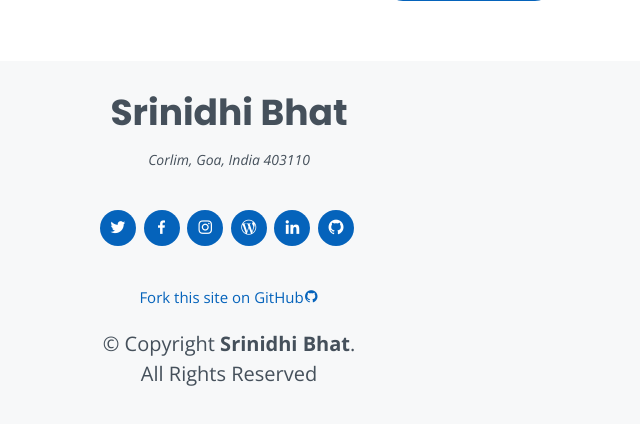
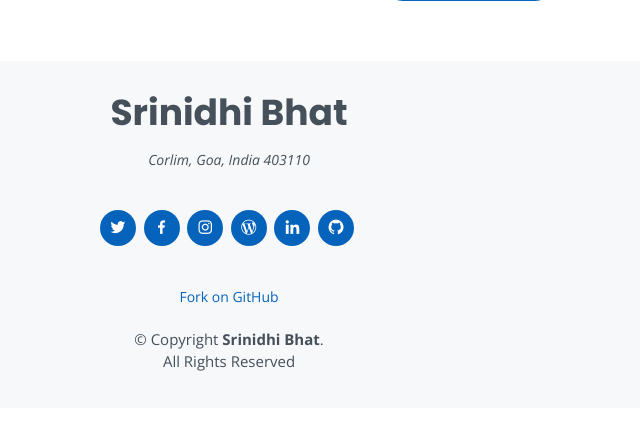
Before and after one commit to srinidhibhat45/srinidhi-bhat-portfolio, a PHP site: page / in a window 1280 px wide. Shown: the part 5292-5716 px from the top of the page, without its empty margins (411-1051 px from the left). After the commit the page ends 5663 px from the top, so only its background shows below. Run offline with PHP 8.4, Linux system fonts and the light colour scheme.

Commit message:
minor changes to opacity fork button

```diff
--- a/assets/css/style.css
+++ b/assets/css/style.css
@@ -260,7 +260,7 @@ h1, h2, h3, h4, h5, h6 {
 
 #hero:before {
   content: "";
-  background: rgba(255, 255, 255, 0.527);
+  background: rgba(255, 255, 255, 0.185);
   position: absolute;
   bottom: 0;
   top: 0;
--- a/index.html
+++ b/index.html
@@ -27,6 +27,9 @@
 
   <!-- Template Main CSS File -->
   <link href="assets/css/style.css" rel="stylesheet">
+
+  <!-- Place this tag in your head or just before your close body tag. -->
+  <script async defer src="https://buttons.github.io/buttons.js"></script>
 
 </head>
 
@@ -496,13 +499,13 @@
         <a href="https://www.github.com/srinidhibhat45" class="github" target="_blank"><i class="bx bxl-github"></i></a>
       </div>
 
-      <div>
-        <a style="font-size: 15px" href="https://github.com/srinidhibhat45/srinidhibhatresume" class="github" target="_blank">Fork this site on GitHub<i class="bx bxl-github"></i></a>
-      </div>
+
+    <a class="github-button" href="https://github.com/srinidhibhat45/srinidhibhatresume/fork" data-color-scheme="no-preference: dark; light: dark; dark: dark;" data-size="large" aria-label="Fork srinidhibhat45/srinidhibhatresume on GitHub">Fork on GitHub</a>
 
       <br>
+      <br>
 
-      <div class="copyright" style="font-size: 20px">
+      <div class="copyright" style="font-size: 15px">
         &copy; Copyright <strong><span>Srinidhi Bhat</span></strong>. <br>
         <span>All Rights Reserved</span>
       </div>
@@ -516,7 +519,6 @@
   <script src="assets/vendor/jquery/jquery.min.js"></script>
   <script src="assets/vendor/bootstrap/js/bootstrap.bundle.min.js"></script>
   <script src="assets/vendor/jquery.easing/jquery.easing.min.js"></script>
-  <script src="assets/vendor/php-email-form/validate.js"></script>
   <script src="assets/vendor/waypoints/jquery.waypoints.min.js"></script>
   <script src="assets/vendor/counterup/counterup.min.js"></script>
   <script src="assets/vendor/isotope-layout/isotope.pkgd.min.js"></script>
```
